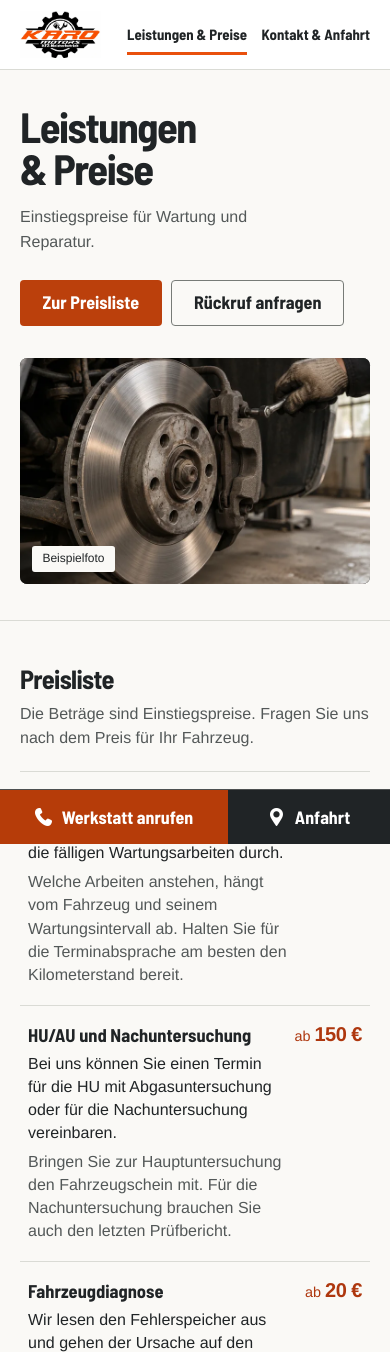
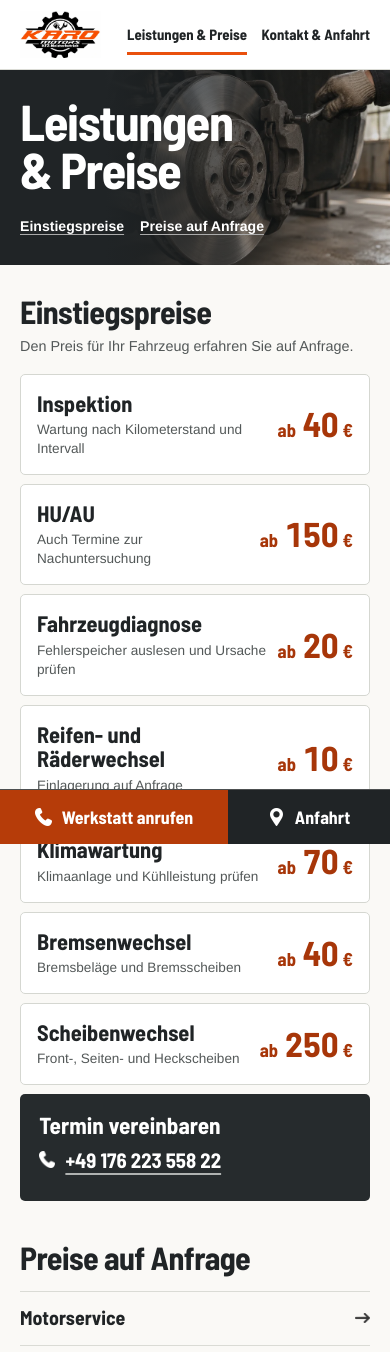
Before and after one commit to SergeyShytikov/karo-motors-demo, an Astro site: page /leistungen in a window 390 px wide. Shown: the top 1352 px of the page. Built offline with nearby package versions, Linux system fonts and the light colour scheme; Astro itself is replaced by a stand-in of ours.

Commit message:
Make workshop prices scannable with responsive service cards

```diff
--- a/src/data/workshop.ts
+++ b/src/data/workshop.ts
@@ -27,115 +27,22 @@ type Service = {
   id: string;
   title: string;
   price: number | null;
-  unit: string;
-  summary: string;
-  detail: string;
+  note?: string;
 };
 
-// Die veröffentlichte Preisliste nennt Einstiegspreise ohne Angabe einer Einheit.
+// The workshop publishes starting prices without a per-wheel or per-hour rate.
 export const services: Service[] = [
-  {
-    id: 'inspektion',
-    title: 'Inspektion',
-    price: 40,
-    unit: '',
-    summary: 'Wir prüfen Ihr Fahrzeug und führen die fälligen Wartungsarbeiten durch.',
-    detail: 'Welche Arbeiten anstehen, hängt vom Fahrzeug und seinem Wartungsintervall ab. Halten Sie für die Terminabsprache am besten den Kilometerstand bereit.',
-  },
-  {
-    id: 'hu-au',
-    title: 'HU/AU und Nachuntersuchung',
-    price: 150,
-    unit: '',
-    summary: 'Bei uns können Sie einen Termin für die HU mit Abgasuntersuchung oder für die Nachuntersuchung vereinbaren.',
-    detail: 'Bringen Sie zur Hauptuntersuchung den Fahrzeugschein mit. Für die Nachuntersuchung brauchen Sie auch den letzten Prüfbericht.',
-  },
-  {
-    id: 'fahrzeugdiagnose',
-    title: 'Fahrzeugdiagnose',
-    price: 20,
-    unit: '',
-    summary: 'Wir lesen den Fehlerspeicher aus und gehen der Ursache auf den Grund.',
-    detail: 'Leuchtet eine Warnlampe oder tritt der Fehler nur beim Fahren auf? Beschreiben Sie uns bei der Terminabsprache, wann Sie ihn bemerken.',
-  },
-  {
-    id: 'reifenwechsel',
-    title: 'Reifen- und Räderwechsel',
-    price: 10,
-    unit: '',
-    summary: 'Wir wechseln Kompletträder oder montieren und wuchten Reifen.',
-    detail: 'Sagen Sie uns bei der Terminabsprache, ob Sie bereits montierte Räder mitbringen. Für Ihren zweiten Radsatz bieten wir auch eine Einlagerung an.',
-  },
-  {
-    id: 'klimawartung',
-    title: 'Klimawartung',
-    price: 70,
-    unit: '',
-    summary: 'Wir prüfen die Klimaanlage und füllen bei Bedarf Kältemittel nach.',
-    detail: 'Wenn die Anlage kaum noch kühlt, prüfen wir, wo das Problem liegt.',
-  },
-  {
-    id: 'bremsenwechsel',
-    title: 'Bremsenwechsel',
-    price: 40,
-    unit: '',
-    summary: 'Wir prüfen die Bremsanlage und tauschen verschlissene Beläge oder Scheiben.',
-    detail: 'Sagen Sie uns, wenn die Bremsen Geräusche machen oder beim Bremsen das Lenkrad vibriert.',
-  },
-  {
-    id: 'scheibenwechsel',
-    title: 'Scheibenwechsel',
-    price: 250,
-    unit: '',
-    summary: 'Wir ersetzen beschädigte Front-, Seiten- und Heckscheiben.',
-    detail: 'Geben Sie bei Ihrer Anfrage bitte das Fahrzeugmodell und die betroffene Scheibe an.',
-  },
-  {
-    id: 'motor',
-    title: 'Motorservice',
-    price: null,
-    unit: '',
-    summary: 'Wir warten und reparieren Motoren.',
-    detail: 'Wir prüfen auch Verschleißteile wie Luftfilter und Zündkerzen und tauschen sie bei Bedarf aus.',
-  },
-  {
-    id: 'getriebe',
-    title: 'Getriebeservice',
-    price: null,
-    unit: '',
-    summary: 'Wir prüfen das Getriebe auf Verschleiß und beheben Schäden.',
-    detail: 'Falls das Getriebe ruckelt oder einzelne Gänge schwer einzulegen sind, schildern Sie uns das Problem bei der Terminabsprache.',
-  },
-  {
-    id: 'abschleppen',
-    title: 'Deutschlandweiter Abschleppservice',
-    price: null,
-    unit: '',
-    summary: 'Wir holen nicht fahrbereite Autos deutschlandweit ab und bringen sie zu unserer Werkstatt.',
-    detail: 'Nennen Sie uns bei Ihrer Anfrage den Standort und das Modell des Fahrzeugs.',
-  },
-  {
-    id: 'oelwechsel',
-    title: 'Ölwechsel',
-    price: null,
-    unit: '',
-    summary: 'Wir wechseln das Motoröl und prüfen den Ölfilter.',
-    detail: 'Bei Bedarf ersetzen wir auch den Ölfilter.',
-  },
-  {
-    id: 'unfallinstandsetzung',
-    title: 'Unfallinstandsetzung',
-    price: null,
-    unit: '',
-    summary: 'Wir reparieren Fahrzeuge nach einem Unfall.',
-    detail: 'Beschreiben Sie uns den Schaden und teilen Sie uns mit, ob Ihr Fahrzeug noch fahrbereit ist.',
-  },
-  {
-    id: 'autopflege',
-    title: 'Autopflege und Reinigung',
-    price: null,
-    unit: '',
-    summary: 'Wir übernehmen die Pflege und Reinigung Ihres Fahrzeugs.',
-    detail: 'Sprechen Sie mit uns darüber, was an Ihrem Fahrzeug gereinigt werden soll.',
-  },
+  { id: 'inspektion', title: 'Inspektion', price: 40, note: 'Wartung nach Kilometerstand und Intervall' },
+  { id: 'hu-au', title: 'HU/AU', price: 150, note: 'Auch Termine zur Nachuntersuchung' },
+  { id: 'fahrzeugdiagnose', title: 'Fahrzeugdiagnose', price: 20, note: 'Fehlerspeicher auslesen und Ursache prüfen' },
+  { id: 'reifenwechsel', title: 'Reifen- und Räderwechsel', price: 10, note: 'Einlagerung auf Anfrage' },
+  { id: 'klimawartung', title: 'Klimawartung', price: 70, note: 'Klimaanlage und Kühlleistung prüfen' },
+  { id: 'bremsenwechsel', title: 'Bremsenwechsel', price: 40, note: 'Bremsbeläge und Bremsscheiben' },
+  { id: 'scheibenwechsel', title: 'Scheibenwechsel', price: 250, note: 'Front-, Seiten- und Heckscheiben' },
+  { id: 'motor', title: 'Motorservice', price: null },
+  { id: 'getriebe', title: 'Getriebeservice', price: null },
+  { id: 'abschleppen', title: 'Deutschlandweiter Abschleppservice', price: null },
+  { id: 'oelwechsel', title: 'Ölwechsel', price: null },
+  { id: 'unfallinstandsetzung', title: 'Unfallinstandsetzung', price: null },
+  { id: 'autopflege', title: 'Autopflege und Reinigung', price: null },
 ];
--- a/src/pages/leistungen.astro
+++ b/src/pages/leistungen.astro
@@ -2,102 +2,79 @@
 import Layout from '../layouts/Layout.astro';
 import Icon from '../components/Icon.astro';
 import { services, workshop } from '../data/workshop';
-import '../styles/inner.css';
+import '../styles/prices.css';
 
-const servicesWithPrices = services.filter(service => service.price !== null);
-const pricesOnRequest = services.filter(service => service.price === null);
+const withPrice = services.filter(service => service.price !== null);
+const onRequest = services.filter(service => service.price === null);
+const callback = (id: string) => `/kontakt/?leistung=${id}#rueckruf`;
 ---
 
-<Layout
-  title="Leistungen & Preise in Hennigsdorf"
-  description="Leistungen und Einstiegspreise der Kfz-Meisterwerkstatt KaRo Motors in Hennigsdorf. Inspektion, HU/AU, Diagnose, Reifen und Reparaturen."
-  active="leistungen"
->
-  <div class="inner-page">
-    <section class="wrap services-hero" aria-labelledby="services-title">
-      <div class="inner-intro">
-        <h1 id="services-title">Leistungen<br />& Preise</h1>
-        <p>Einstiegspreise für Wartung und Reparatur.</p>
-        <div class="inner-actions">
-          <a class="button primary" href="#preise">Zur Preisliste</a>
-          <a class="button secondary" href="/kontakt/#rueckruf">Rückruf anfragen</a>
-        </div>
+<Layout active="leistungen" title="Leistungen & Preise in Hennigsdorf" description="Einstiegspreise für Inspektion, HU/AU, Diagnose, Reifen und Reparaturen bei KaRo Motors in Hennigsdorf.">
+  <header class="prices-hero">
+    <div class="prices-hero__photo">
+      <img src="/media/brake.webp" srcset="/media/brake-small.webp 760w, /media/brake.webp 1536w" sizes="(max-width: 600px) 100vw, 62vw" width="1536" height="1024" alt="" fetchpriority="high" />
+    </div>
+    <div class="wrap prices-hero__body">
+      <h1>Leistungen <span>&amp; Preise</span></h1>
+      <nav class="prices-jumps" aria-label="Auf dieser Seite">
+        <a href="#preise">Einstiegspreise</a>
+        <a href="#auf-anfrage">Preise auf Anfrage</a>
+      </nav>
+    </div>
+  </header>
+
+  <div class="wrap price-catalog">
+    <section id="preise" aria-labelledby="prices-heading">
+      <div class="catalog-heading">
+        <h2 id="prices-heading">Einstiegspreise</h2>
+        <p>Den Preis für Ihr Fahrzeug erfahren Sie auf Anfrage.</p>
       </div>
-      <figure class="services-hero__photo">
-        <img
-          src="/media/brake.webp"
-          srcset="/media/brake-small.webp 760w, /media/brake.webp 1536w"
-          sizes="(max-width: 44rem) calc(100vw - 2rem), (max-width: 76rem) 48vw, 36rem"
-          width="1536"
-          height="1024"
-          alt="Nahaufnahme einer Autobremse"
-          fetchpriority="high"
-        />
-        <figcaption>Beispielfoto</figcaption>
-      </figure>
+      <div class="price-grid">
+        {withPrice.map(service => (
+          <article id={service.id} class="price-card">
+            <a href={callback(service.id)} aria-label={`${service.title} ab ${service.price} Euro, Rückruf anfragen`}>
+              <div class="price-card__heading">
+                <h3>{service.title}</h3>
+                <Icon name="arrow" />
+              </div>
+              <p class="price-card__note">{service.note}</p>
+              <p class="price-card__price"><small>ab</small> {service.price}<span> €</span></p>
+            </a>
+          </article>
+        ))}
+        <aside class="price-help" aria-label="Telefonische Terminvereinbarung">
+          <div>
+            <h3>Termin vereinbaren</h3>
+            <a class="price-help__phone" href={workshop.phoneHref}><Icon name="phone" />{workshop.phone}</a>
+          </div>
+        </aside>
+      </div>
     </section>
-
-    <div class="price-section">
-      <div class="wrap">
-        <section id="preise" class="price-list" aria-labelledby="price-list-title">
-          <div class="price-list__intro">
-            <h2 id="price-list-title">Preisliste</h2>
-            <p>Die Beträge sind Einstiegspreise. Fragen Sie uns nach dem Preis für Ihr Fahrzeug.</p>
-          </div>
-          <ul class="price-list__rows">
-            {servicesWithPrices.map(service => (
-              <li id={service.id} class="price-row">
-                <div class="price-row__body">
-                  <h3>{service.title}</h3>
-                  <p>{service.summary}</p>
-                  <p>{service.detail}</p>
-                </div>
-                <p class="price-row__cost">
-                  <span>ab <strong>{service.price} €</strong></span>
-                  {service.unit && <small>{service.unit}</small>}
-                </p>
-              </li>
-            ))}
-          </ul>
-        </section>
-        {pricesOnRequest.length > 0 && (
-          <section class="price-list" aria-labelledby="price-request-title">
-            <div class="price-list__intro">
-              <h2 id="price-request-title">Preise auf Anfrage</h2>
-              <p>Teilen Sie uns bei Ihrer Anfrage mit, welches Fahrzeug Sie fahren und was gemacht werden soll.</p>
-            </div>
-            <ul class="price-list__rows">
-              {pricesOnRequest.map(service => (
-                <li id={service.id} class="price-row">
-                  <div class="price-row__body">
-                    <h3>{service.title}</h3>
-                    <p>{service.summary}</p>
-                    <p>{service.detail}</p>
-                  </div>
-                  <a
-                    class="price-row__link"
-                    href={`/kontakt/?leistung=${encodeURIComponent(service.id)}#rueckruf`}
-                    aria-label={`Preis erfragen für ${service.title}`}
-                  >Preis erfragen <Icon name="arrow" /></a>
-                </li>
-              ))}
-            </ul>
-          </section>
-        )}
-      </div>
-    </div>
-
-    <section class="inner-booking" aria-labelledby="booking-title">
-      <div class="wrap inner-booking__layout">
-        <div>
-          <h2 id="booking-title">Termin vereinbaren</h2>
-          <p>Rufen Sie uns an oder bitten Sie um einen Rückruf.</p>
-        </div>
-        <div class="inner-actions">
-          <a class="button primary" href={workshop.phoneHref}>{workshop.phone}</a>
-          <a class="button secondary" href="/kontakt/#rueckruf">Rückruf anfragen</a>
-        </div>
-      </div>
+    <section id="auf-anfrage" class="request-section" aria-labelledby="request-heading">
+      <div class="catalog-heading"><h2 id="request-heading">Preise auf Anfrage</h2></div>
+      <ul class="request-grid">
+        {onRequest.map(service => (
+          <li id={service.id}>
+            <a href={callback(service.id)} aria-label={`Preis für ${service.title} erfragen`}>{service.title}<Icon name="arrow" /></a>
+          </li>
+        ))}
+      </ul>
     </section>
   </div>
 </Layout>
+
+<script is:inline>
+  if ('IntersectionObserver' in window && !matchMedia('(prefers-reduced-motion: reduce)').matches) {
+    const observer = new IntersectionObserver(entries => {
+      for (const entry of entries) {
+        if (entry.isIntersecting) {
+          entry.target.classList.add('arrived');
+          observer.unobserve(entry.target);
+        }
+      }
+    });
+    for (const card of document.querySelectorAll('.price-grid > *, .request-grid > li')) {
+      if (card.getBoundingClientRect().top >= window.innerHeight) observer.observe(card);
+    }
+  }
+</script>
--- a/src/styles/inner.css
+++ b/src/styles/inner.css
@@ -17,176 +17,10 @@
   letter-spacing: -0.035em;
 }
 
-.inner-intro h1 + p {
-  max-inline-size: 32ch;
-  margin-block-start: 1rem;
-  color: var(--muted);
-  font-size: clamp(1rem, 1.6vw, 1.25rem);
-  line-height: 1.55;
-}
-
-.inner-actions {
-  display: flex;
-  flex-wrap: wrap;
-  gap: 0.6rem;
-}
-
-.inner-intro .inner-actions {
-  margin-block-start: 1.6rem;
-}
-
-.inner-actions .button {
-  min-height: 2.75rem;
-}
-
-.services-hero {
-  display: grid;
-  grid-template-columns: minmax(0, 0.95fr) minmax(0, 1.05fr);
-  align-items: center;
-  gap: clamp(2rem, 5vw, 4.5rem);
-  padding-block: clamp(2.25rem, 6vw, 5.25rem);
-}
-
-.services-hero__photo {
-  position: relative;
-  aspect-ratio: 1.55;
-  overflow: hidden;
-  border-radius: 0.45rem;
-  background: #282929;
-}
-
-.services-hero__photo img {
-  display: block;
-  width: 100%;
-  height: 100%;
-  object-fit: cover;
-}
-
-.services-hero__photo figcaption {
-  position: absolute;
-  inset-block-end: 0.75rem;
-  inset-inline-start: 0.75rem;
-  padding: 0.25rem 0.65rem;
-  border-radius: 0.18rem;
-  background: var(--paper);
-  color: var(--ink);
-  font-size: 0.75rem;
-  line-height: 1.45;
-}
-
-.price-section {
-  padding-block: clamp(2.75rem, 6vw, 5rem);
-  border-block-start: 1px solid var(--line);
-}
-
-.price-list + .price-list {
-  margin-block-start: clamp(2.75rem, 6vw, 5rem);
-}
-
-.price-list__intro {
-  margin-block-end: 1.35rem;
-}
-
 .inner-page h2 {
   font-size: clamp(1.65rem, 4vw, 2.9rem);
   line-height: 1.07;
   letter-spacing: -0.025em;
-}
-
-.price-list__intro p,
-.inner-booking p {
-  margin-block-start: 0.55rem;
-  color: var(--muted);
-  line-height: 1.5;
-}
-
-.price-list__rows {
-  padding: 0;
-  margin: 0;
-  border-top: 1px solid var(--line);
-  list-style: none;
-}
-
-.price-row {
-  display: grid;
-  grid-template-columns: minmax(0, 1fr) max-content;
-  align-items: start;
-  gap: clamp(0.75rem, 2.5vw, 2.5rem);
-  padding: 1.15rem clamp(0.5rem, 2vw, 1.25rem);
-  border-bottom: 1px solid var(--line);
-}
-
-.price-row:target {
-  background: #fae8dc;
-  box-shadow: inset 0.2rem 0 0 var(--orange);
-}
-
-.price-row h3 {
-  font-size: clamp(1.15rem, 2.3vw, 1.55rem);
-  line-height: 1.2;
-  overflow-wrap: anywhere;
-}
-
-.price-row__body p {
-  max-width: 66ch;
-  margin-block-start: 0.35rem;
-  color: var(--muted);
-  line-height: 1.45;
-}
-
-.price-row__body h3 + p {
-  color: var(--ink);
-}
-
-.price-row__cost {
-  color: #ae370e;
-  text-align: end;
-  font-size: 0.9rem;
-  white-space: nowrap;
-}
-
-.price-row__cost strong {
-  font-size: clamp(1.25rem, 3vw, 1.95rem);
-  font-variant-numeric: tabular-nums;
-  letter-spacing: -0.025em;
-  line-height: 1;
-}
-
-.price-row__cost small {
-  display: block;
-  margin-block-start: 0.2rem;
-  color: var(--muted);
-  font-size: 0.8rem;
-}
-
-.price-row__link {
-  display: flex;
-  align-items: center;
-  gap: 0.35rem;
-  min-block-size: 2.75rem;
-  color: #a53209;
-  font-size: 0.95rem;
-  font-weight: 700;
-  text-decoration: underline;
-  text-underline-offset: 0.18em;
-}
-
-.price-row__link img {
-  inline-size: 0.85rem;
-  block-size: 0.85rem;
-}
-
-.inner-booking {
-  padding-block: clamp(2rem, 5vw, 3.5rem);
-  border-block: 1px solid var(--line);
-}
-
-.inner-booking__layout {
-  display: flex;
-  align-items: center;
-  justify-content: space-between;
-  flex-wrap: wrap;
-  gap: 1.25rem 2rem;
 }
 
 .contact {
@@ -375,7 +209,6 @@
 }
 
 @media (max-width: 44rem) {
-  .services-hero,
   .contact-card {
     grid-template-columns: minmax(0, 1fr);
   }
@@ -393,8 +226,4 @@
     grid-template-columns: minmax(0, 1fr);
   }
 
-  .price-row:has(.price-row__link) {
-    grid-template-columns: minmax(0, 1fr);
-    row-gap: 0.2rem;
-  }
 }
--- /dev/null
+++ b/src/styles/prices.css
@@ -0,0 +1,115 @@
+.prices-hero {
+  position: relative;
+  isolation: isolate;
+  overflow: hidden;
+  background: #202426;
+  color: #fff;
+}
+.prices-hero__photo {
+  position: absolute;
+  inset: 0 0 0 auto;
+  z-index: -1;
+  width: 64%;
+}
+.prices-hero__photo img { width: 100%; height: 100%; object-fit: cover; }
+.prices-hero__photo::after {
+  content: "";
+  position: absolute;
+  inset: 0;
+  background: linear-gradient(90deg, #202426, #20242665 23%, transparent 65%);
+}
+.prices-hero__body {
+  padding-block: clamp(2rem, 3.8vw, 3.75rem);
+}
+.prices-hero h1 {
+  font-size: clamp(3.4rem, 5.65vw, 5.6rem);
+  line-height: .95;
+  letter-spacing: -.028em;
+}
+.prices-hero h1 span { display: block; }
+.prices-jumps { display: flex; flex-wrap: wrap; gap: .25rem 1.35rem; margin-top: 1.1rem; }
+.prices-jumps a { display: inline-flex; align-items: center; min-height: 44px; font-size: .92rem; font-weight: 600; text-decoration-color: #aaa; }
+.prices-jumps a:hover { text-decoration-color: #fff; }
+
+.price-catalog { padding-block: clamp(1.85rem, 3.4vw, 3.2rem) clamp(2.5rem, 5vw, 4.8rem); }
+.price-catalog :is(section, article, li)[id] { scroll-margin-block-start: 1.25rem; }
+.catalog-heading { display: flex; align-items: baseline; flex-wrap: wrap; gap: .35rem 1.5rem; margin-bottom: 1.15rem; }
+.catalog-heading h2 { font-size: clamp(2rem, 3.3vw, 3.15rem); letter-spacing: -.018em; }
+.catalog-heading p { font-size: .96rem; color: var(--muted); }
+.price-grid, .request-grid {
+  display: grid;
+  grid-template-columns: repeat(3, minmax(0, 1fr));
+  gap: .85rem;
+}
+.price-card { background: white; border: 1px solid #d5d7d1; border-radius: 5px; }
+.price-card > a {
+  display: flex;
+  flex-direction: column;
+  height: 100%;
+  padding: clamp(1.05rem, 1.65vw, 1.65rem);
+  border-radius: inherit;
+  text-decoration: none;
+}
+.price-card:target, .request-grid li:target { outline: 2px solid #ba400d; outline-offset: 1px; }
+.price-card:has(a:hover), .price-card:focus-within { border-color: #b87a60; background: #fffdf8; }
+.price-card__heading, .request-grid a { display: flex; align-items: baseline; justify-content: space-between; gap: .75rem; }
+.price-card h3 { font-size: clamp(1.4rem, 1.95vw, 1.75rem); line-height: 1.1; }
+.price-card__heading .ui-icon, .request-grid .ui-icon {
+  align-self: center;
+  width: .92rem;
+  height: .92rem;
+  filter: brightness(.2);
+}
+.price-card__note { margin-block: .28rem 1.2rem; font-size: .9rem; line-height: 1.4; color: var(--muted); }
+.price-card__price { margin-top: auto; font: 700 clamp(2.2rem, 3.05vw, 3.05rem)/1 var(--display); color: #a73609; font-variant-numeric: tabular-nums; }
+.price-card__price small, .price-card__price span { font-size: .54em; }
+.price-help {
+  position: relative;
+  isolation: isolate;
+  display: flex;
+  align-items: center;
+  grid-column: span 2;
+  overflow: hidden;
+  padding: clamp(1.2rem, 2.2vw, 2.2rem);
+  background: #262b2d;
+  border-radius: 5px;
+  color: white;
+}
+.price-help h3 { font-size: clamp(1.45rem, 2.1vw, 2rem); }
+.price-help__phone { display: inline-flex; align-items: center; gap: .5em; min-height: 44px; font: 700 clamp(1.3rem, 1.8vw, 1.65rem) var(--display); text-decoration-color: #afb2b1; }
+.price-help__phone .ui-icon { width: .76em; }
+.request-section { margin-top: clamp(2.5rem, 4vw, 4rem); }
+.request-grid { margin: 0; padding: 0; list-style: none; gap: 0 1.6rem; }
+.request-grid a { align-items: center; min-height: 64px; padding-block: .65rem; border-top: 1px solid var(--line); text-decoration: none; font: 700 1.24rem/1.2 var(--display); }
+.request-grid a:hover { color: #a73609; text-decoration: underline; }
+
+@media (max-width: 60rem) {
+  .price-grid, .request-grid { grid-template-columns: repeat(2, minmax(0, 1fr)); }
+  .price-help { grid-column: span 1; }
+}
+@media (max-width: 37.5rem) {
+  .prices-hero__photo { width: 73%; }
+  .prices-hero__photo::after { background: linear-gradient(90deg, #202426, #2024269c 42%, #20242621 100%); }
+  .prices-hero__body { padding-block: 1.75rem 1rem; }
+  .prices-hero h1 { font-size: clamp(3.15rem, 11.5vw, 4rem); }
+  .prices-jumps { column-gap: 1rem; margin-top: .7rem; }
+  .prices-jumps a { font-size: .88rem; }
+  .catalog-heading { display: block; margin-bottom: 1rem; }
+  .catalog-heading p { margin-top: .45rem; font-size: .9rem; }
+  .price-grid, .request-grid { grid-template-columns: 1fr; }
+  .price-grid { gap: .55rem; }
+  .price-card > a { display: grid; grid-template-columns: minmax(0,1fr) auto; gap: .3rem .65rem; padding: 1rem; }
+  .price-card__heading { display: block; }
+  .price-card__heading .ui-icon { display: none; }
+  .price-card__note { grid-column: 1; margin: 0; font-size: .85rem; }
+  .price-card__price { grid-area: 1 / 2 / span 2 / 3; align-self: center; margin: 0; white-space: nowrap; font-size: 2.15rem; }
+  .price-help { min-height: 6.5rem; }
+  .request-grid a { min-height: 54px; }
+}
+@media (prefers-reduced-motion: no-preference) {
+  .arrived:not(:focus-within):not(:target) { animation: price-arrive 360ms cubic-bezier(.2,.72,.24,1) both; }
+  @keyframes price-arrive {
+    from { opacity: .56; transform: translateY(9px); }
+    to { opacity: 1; transform: none; }
+  }
+}
```
